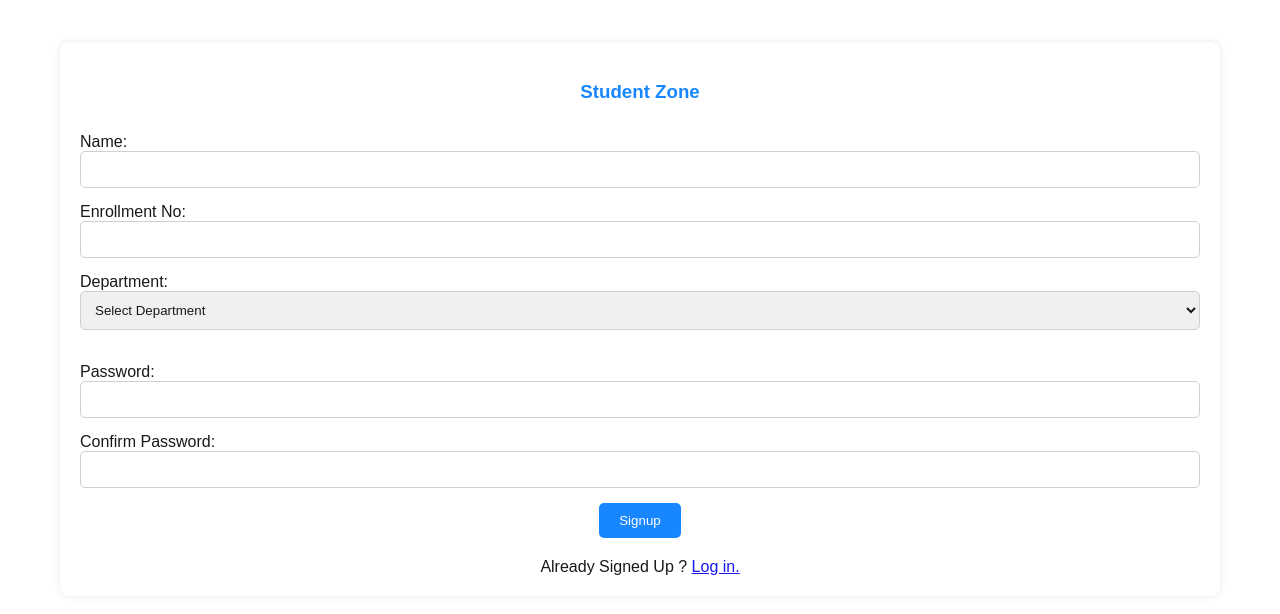
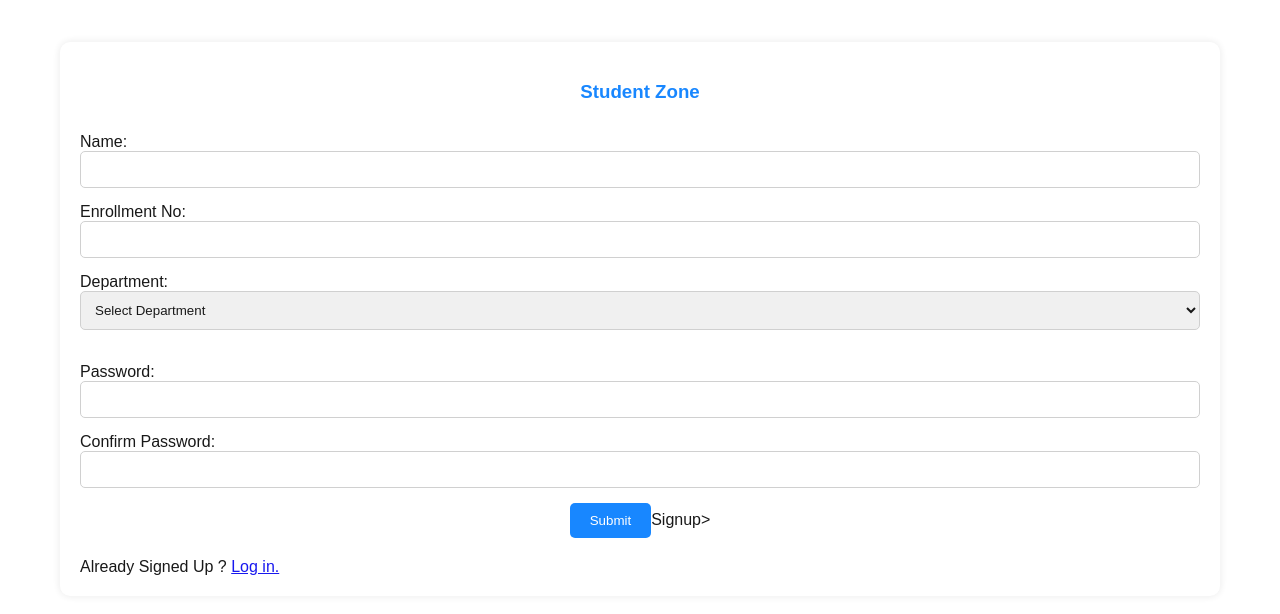
Before and after one commit to mirsuhaib/webprogramming, a plain HTML site: page index.html in a window 1280 px wide. Shown: the part 132-746 px from the top of the page. Drawn offline with Linux system fonts and the light colour scheme.

Commit message:
Update index.html

```diff
--- a/index.html
+++ b/index.html
@@ -40,13 +40,12 @@
        <label for="password">Confirm Password:</label>
 
                 <input type="password" id="password" name="password" required>
-               <br><center> <input type="submit" value="Signup"</center>
+               <br><center> <input type="submit" <a href="Submitted.html">Signup></center>
            <div class = "link"  > Already Signed Up ? <a href="Login.html">Log in.
            </div>
             </form>
         </div>
     </main>
-<script src="java.js"></script>
 
 </body>
 </html>
```
